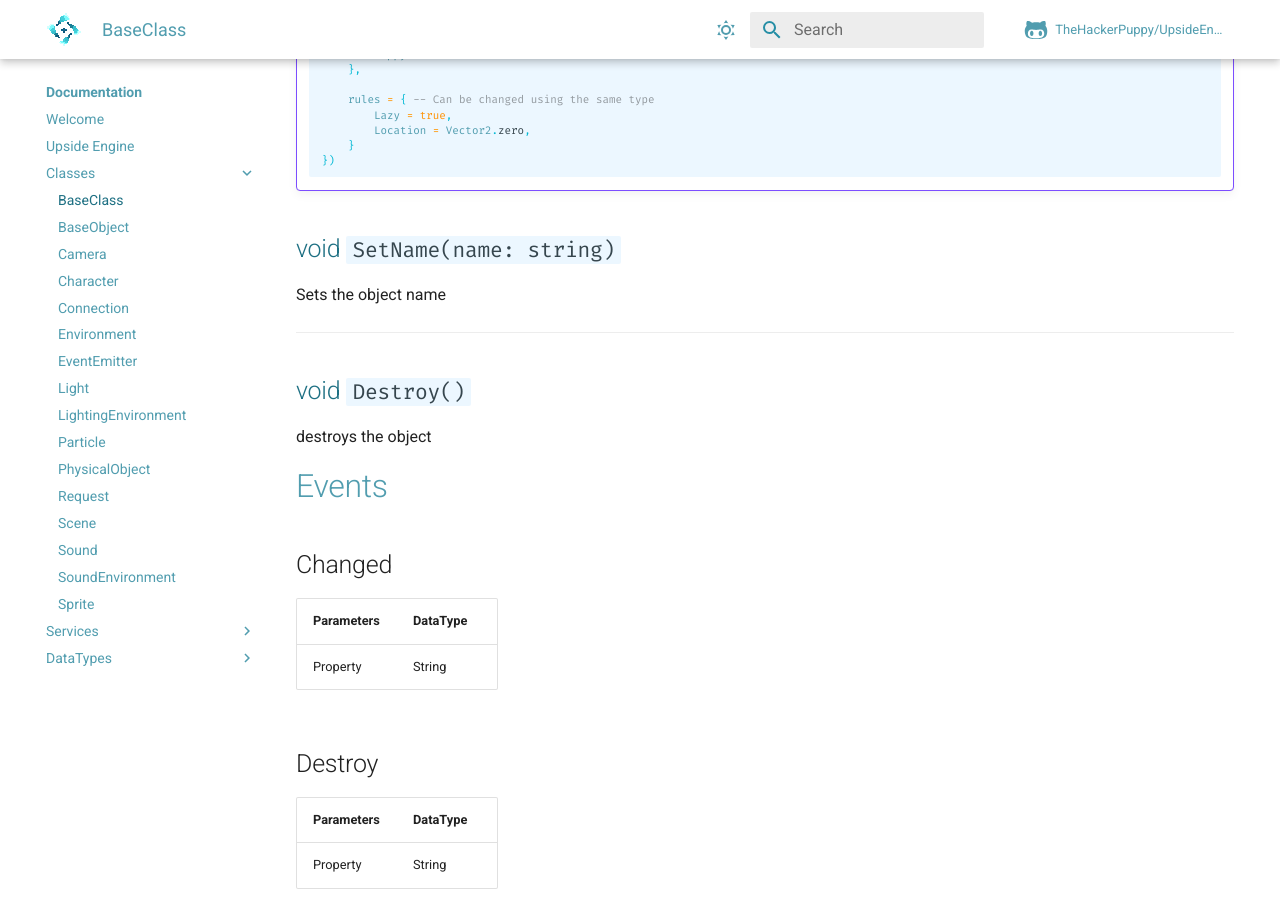
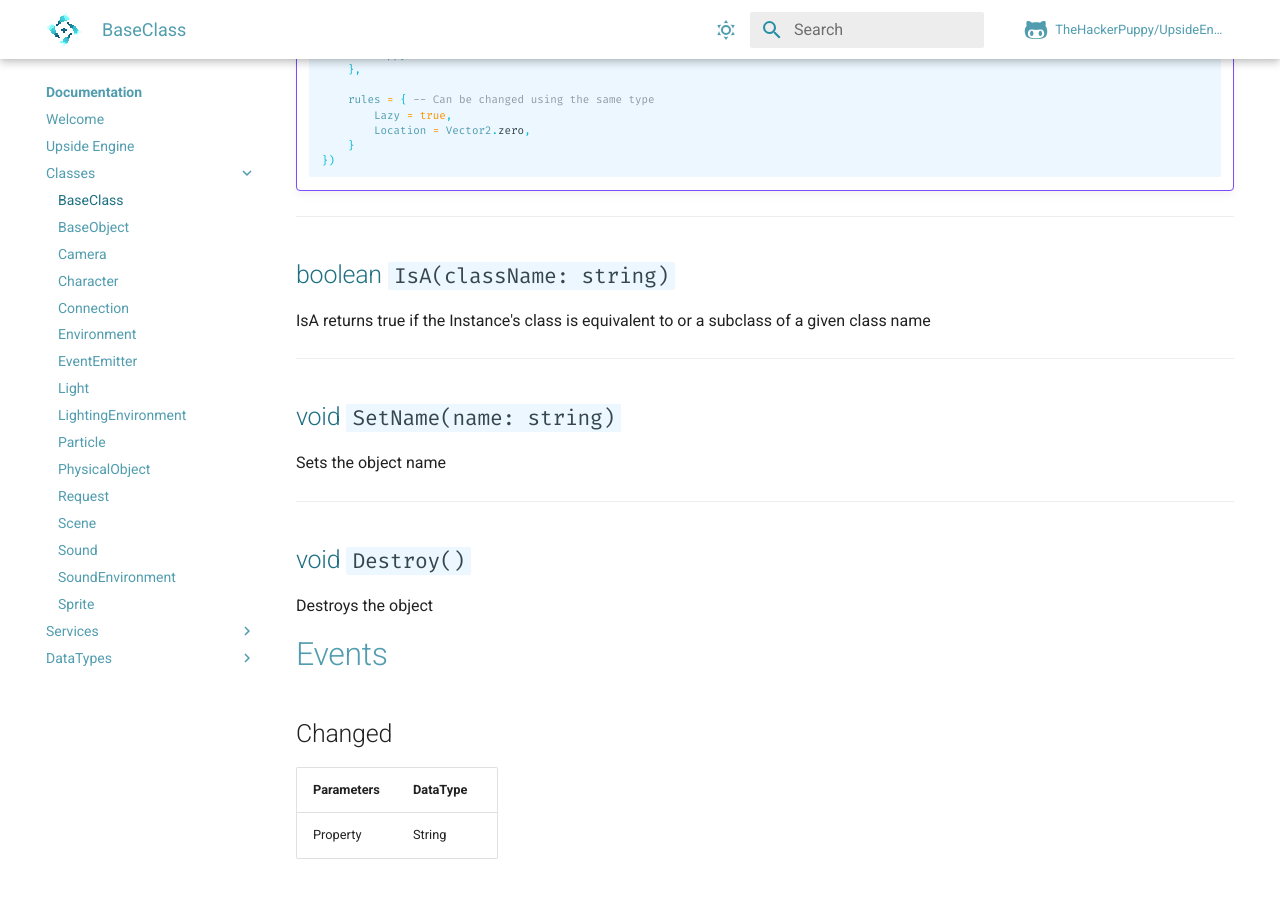
Before and after one commit to notreux/UpsideEngine, an MkDocs documentation site: the page built from docs/documentation/BaseClass.md, in a window 1280 px wide and 900 px high, scrolled down 1581 px. Built offline with MkDocs 1.6.1 and Material for MkDocs 9.7.7, drawn with Linux system fonts in a browser that asks for light colours; comment, search, counter and statistics services are not loaded.

````diff
--- a/docs/documentation/BaseClass.md
+++ b/docs/documentation/BaseClass.md
@@ -66,13 +66,21 @@ Creates a new class
         }
     })
     ```
+___
+
+## [boolean](https://create.roblox.com/docs/scripting/luau/nil) `IsA(className: string)`
+IsA returns true if the Instance's class is equivalent to or a subclass of a given class name
+
+___
+
 ## [void](https://create.roblox.com/docs/scripting/luau/nil) `SetName(name: string)`
 Sets the object name
+
 
 ___
 
 ## [void](https://create.roblox.com/docs/scripting/luau/nil) `Destroy()`
-destroys the object
+Destroys the object
 
 # Events
 
````
Also changed, not shown: docs/tutorials/get-started/GraphicInterface.md (+3 -3 lines), docs/tutorials/get-started/PlayerCharacter.md (+1 -1 lines).
